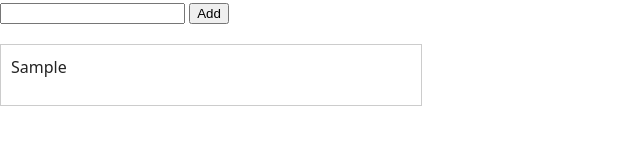
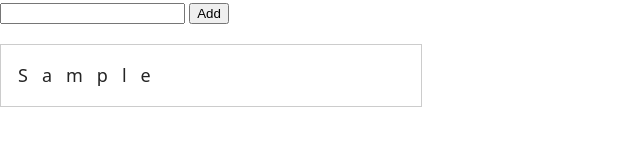
Before and after one commit to valentyna88/test-task, a website built with Vite: page src/index.html in a window 1280 px wide. Both pictures are taken after typing "Sample" into the empty fields and a click on the button "Add". Shown: the whole page, without its empty margins (0-640 px from the left). Built offline with nearby package versions, Linux system fonts and the light colour scheme.

Commit message:
style: add characters styles

```diff
--- a/src/css/styles.css
+++ b/src/css/styles.css
@@ -62,3 +62,11 @@
   padding: 10px;
   margin-top: 20px;
 }
+
+.char {
+  display: inline-block;
+  margin: 2px;
+  padding: 5px;
+  font-size: 18px;
+  cursor: pointer;
+}
```
